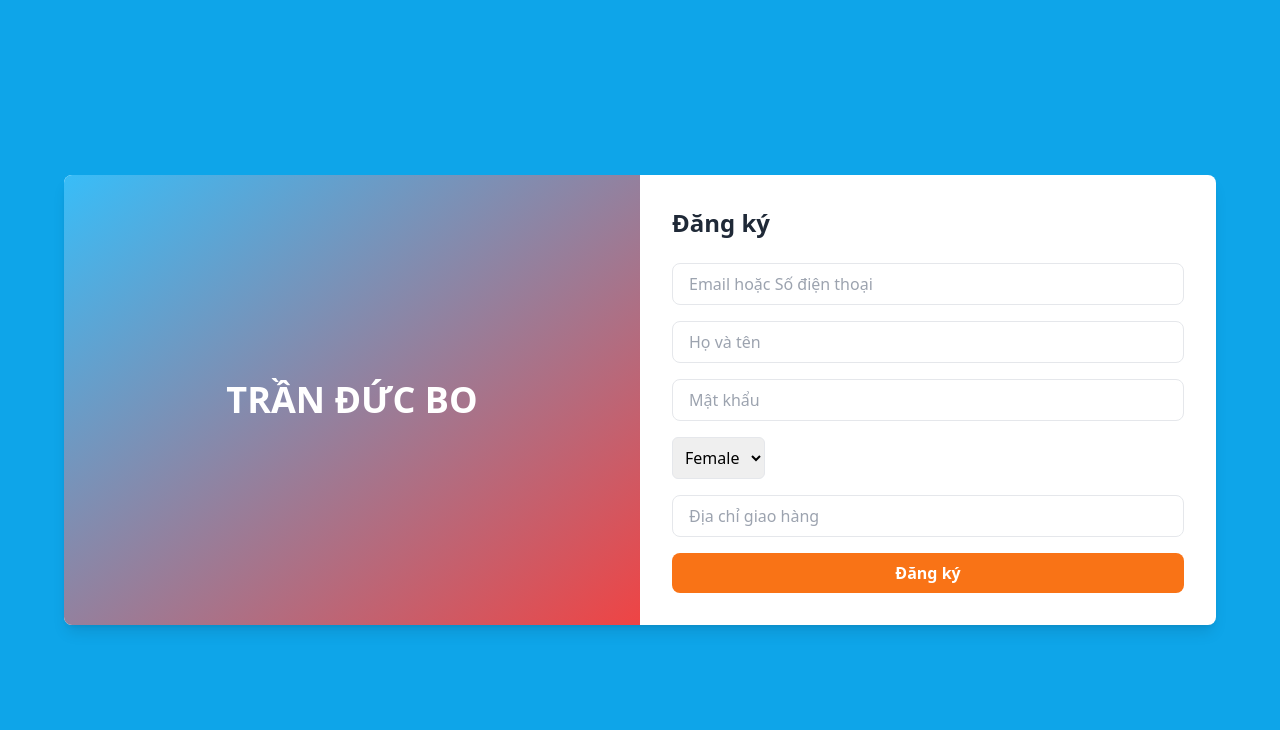
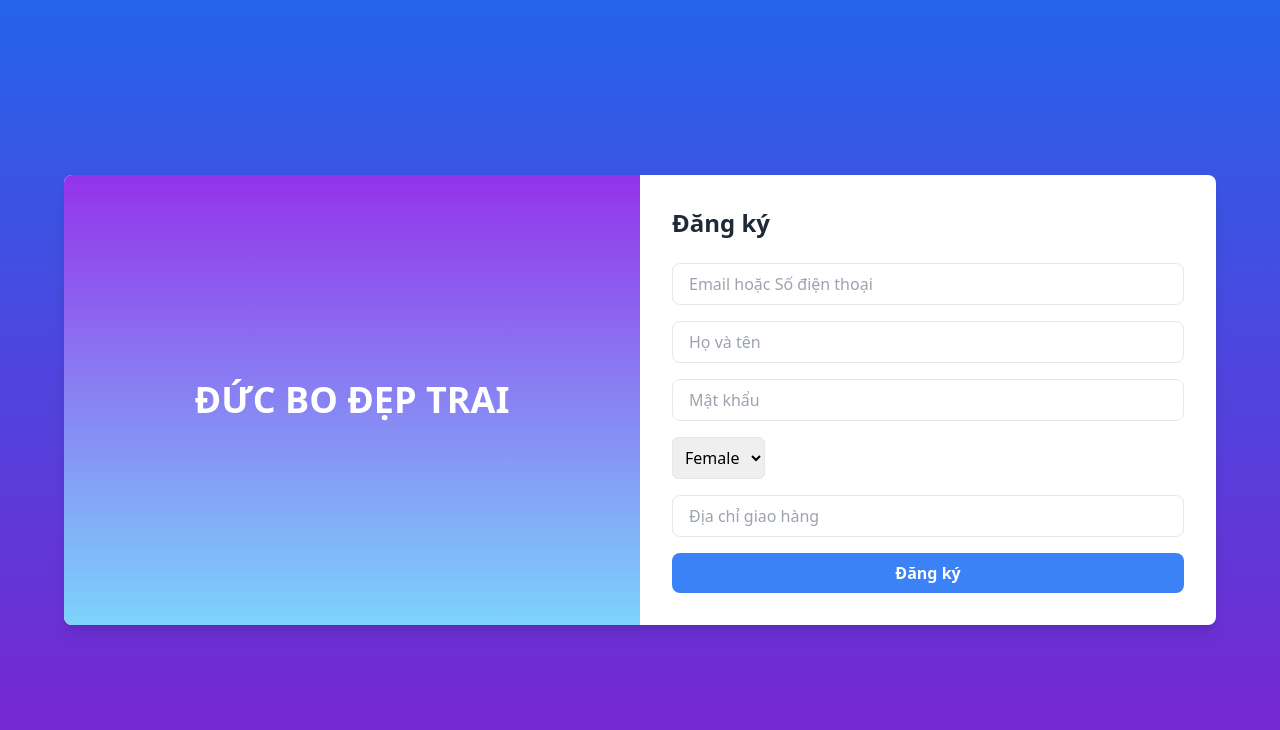
Before and after one commit to beobeottt/tranducbpo, a React (Create React App) app in the folder my-frontend/: page /register in a window 1280 px wide. Shown: the top 730 px of the page. Built offline with nearby package versions, Linux system fonts and the light colour scheme; no server answers.

Commit message:
update(auth): improve LoginPage and RegisterPage UI

```diff
--- a/my-frontend/src/pages/Auth/LoginPage.tsx
+++ b/my-frontend/src/pages/Auth/LoginPage.tsx
@@ -40,9 +40,9 @@ const LoginPage: React.FC = () => {
     <div className="min-h-screen bg-gradient-to-br from-sky-400 to-red-500 flex items-center justify-center p-4">
       <div className="flex w-full max-w-6xl bg-white rounded-xl shadow-2xl overflow-hidden">
         {/* Banner trái */}
-        <div className="hidden md:flex flex-1 bg-gradient-to-br from-sky-400 to-red-500 items-center justify-center p-8">
+        <div className="hidden md:flex flex-1 bg-gradient-to-b from-purple-600 to-sky-300 items-center justify-center p-8">
           <h2 className="text-5xl font-bold text-white text-center leading-tight">
-            TRẦN GIA LONG
+            ĐỨC BO ĐẸP TRAI
           </h2>
         </div>
 
@@ -56,7 +56,7 @@ const LoginPage: React.FC = () => {
               placeholder="Email / Số điện thoại / Tên đăng nhập"
               value={email}
               onChange={(e) => setEmail(e.target.value)}
-              className="w-full border border-gray-300 rounded-lg px-4 py-3 focus:ring-2 focus:ring-orange-500 focus:border-transparent outline-none transition"
+              className="w-full border border-gray-300 rounded-lg px-4 py-3 focus:ring-2 focus:ring-blue-500 focus:border-transparent outline-none transition"
               required
             />
 
@@ -65,7 +65,7 @@ const LoginPage: React.FC = () => {
               placeholder="Mật khẩu"
               value={password}
               onChange={(e) => setPassword(e.target.value)}
-              className="w-full border border-gray-300 rounded-lg px-4 py-3 focus:ring-2 focus:ring-orange-500 focus:border-transparent outline-none transition"
+              className="w-full border border-gray-300 rounded-lg px-4 py-3 focus:ring-2 focus:ring-blue-500 focus:border-transparent outline-none transition"
               required
             />
 
@@ -75,7 +75,7 @@ const LoginPage: React.FC = () => {
 
             <button
               type="submit"
-              className="w-full bg-orange-500 text-white font-bold py-3 rounded-lg hover:bg-orange-600 transition transform hover:scale-105"
+              className="w-full bg-blue-500 text-white font-bold py-3 rounded-lg hover:bg-blue-600 transition transform hover:scale-105"
             >
               ĐĂNG NHẬP
             </button>
--- a/my-frontend/src/pages/Auth/RegisterPage.tsx
+++ b/my-frontend/src/pages/Auth/RegisterPage.tsx
@@ -37,12 +37,12 @@ const RegisterPage: React.FC = () => {
 
   return (
     <div>
-      <div className="min-h-screen flex items-center justify-center bg-sky-500">
+      <div className="min-h-screen flex items-center justify-center bg-gradient-to-b from-blue-600 to-purple-700">
         <div className="flex w-full max-w-6xl bg-white rounded-lg shadow-lg overflow-hidden">
           {/* Banner bên trái */}
-          <div className="hidden md:flex flex-1 bg-gradient-to-br from-sky-400 to-red-500 items-center justify-center">
+          <div className="hidden md:flex flex-1 bg-gradient-to-b from-purple-600 to-sky-300 items-center justify-center">
             <h2 className="text-4xl font-bold text-white text-center">
-              TRẦN ĐỨC BO
+              ĐỨC BO ĐẸP TRAI
             </h2>
           </div>
 
@@ -56,7 +56,7 @@ const RegisterPage: React.FC = () => {
                 placeholder="Email hoặc Số điện thoại"
                 value={email}
                 onChange={(e) => setEmail(e.target.value)}
-                className="w-full border rounded-lg px-4 py-2 focus:ring-2 focus:ring-orange-500 outline-none"
+                className="w-full border rounded-lg px-4 py-2 focus:ring-2 focus:ring-blue-500 outline-none"
                 required
               />
 
@@ -65,7 +65,7 @@ const RegisterPage: React.FC = () => {
                 placeholder="Họ và tên"
                 value={fullname}
                 onChange={(e) => setFullname(e.target.value)}
-                className="w-full border rounded-lg px-4 py-2 focus:ring-2 focus:ring-orange-500 outline-none"
+                className="w-full border rounded-lg px-4 py-2 focus:ring-2 focus:ring-blue-500 outline-none"
                 required
               />
 
@@ -74,7 +74,7 @@ const RegisterPage: React.FC = () => {
                 placeholder="Mật khẩu"
                 value={password}
                 onChange={(e) => setPassword(e.target.value)}
-                className="w-full border rounded-lg px-4 py-2 focus:ring-2 focus:ring-orange-500 outline-none"
+                className="w-full border rounded-lg px-4 py-2 focus:ring-2 focus:ring-blue-500 outline-none"
                 required
               />
 
@@ -94,13 +94,13 @@ const RegisterPage: React.FC = () => {
                 placeholder="Địa chỉ giao hàng"
                 value={shippingAddress}
                 onChange={(e) => setShippingAddress(e.target.value)}
-                className="w-full border rounded-lg px-4 py-2 focus:ring-2 focus:ring-orange-500 outline-none"
+                className="w-full border rounded-lg px-4 py-2 focus:ring-2 focus:ring-blue-500 outline-none"
                 required
               />
 
               <button
                 type="submit"
-                className="w-full bg-orange-500 text-white font-bold py-2 rounded-lg hover:bg-orange-600 transition"
+                className="w-full bg-blue-500 text-white font-bold py-2 rounded-lg hover:bg-blue-600 transition"
               >
                 Đăng ký
               </button>
```
